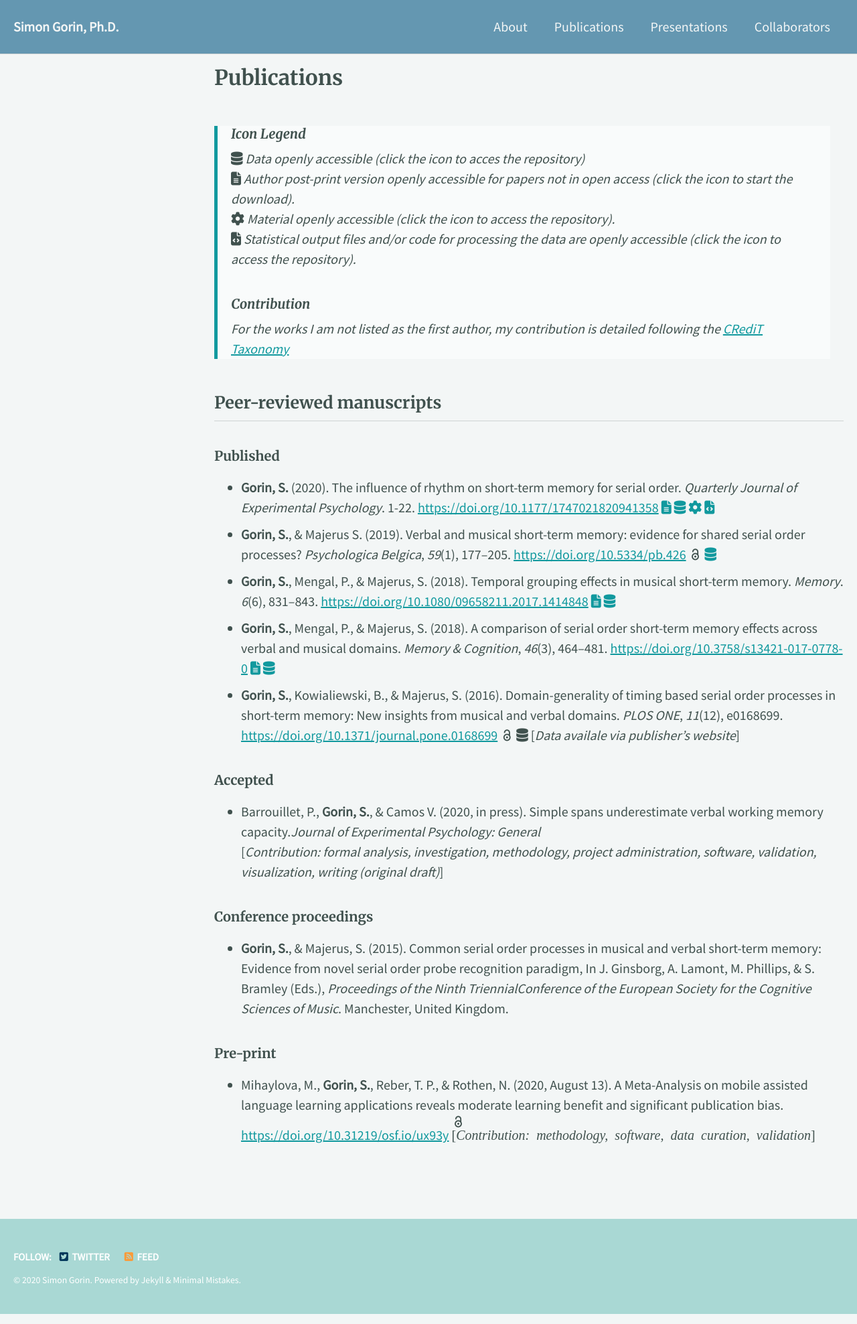
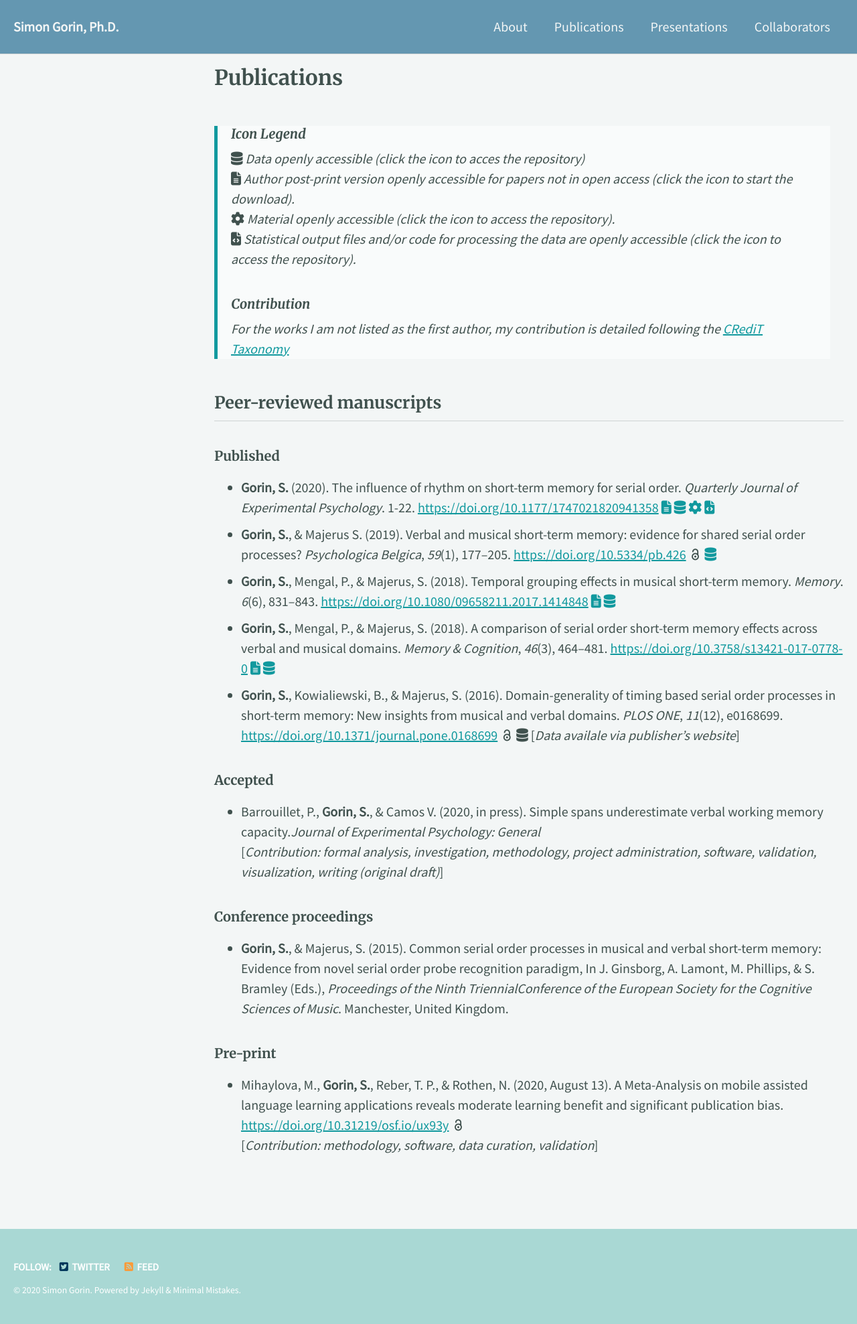
Before and after one commit to gorinsimon/gorinsimon.github.io, a Jekyll site: the page built from _pages/publications.md, in a window 1280 px wide. Shown: the whole page at 67% size. Built offline with Jekyll 4.4.1, drawn with Linux system fonts in a browser that asks for light colours; cached includes are drawn as plain includes; nearby versions of some CDN libraries; some web fonts are replaced.

Commit message:
reformating a Mariela's preprint

```diff
--- a/_pages/publications.md
+++ b/_pages/publications.md
@@ -32,4 +32,4 @@ classes: wide
 + **Gorin, S.**, & Majerus, S. (2015). Common serial order processes in musical and verbal short-term memory: Evidence from novel serial order probe recognition paradigm, In J. Ginsborg, A. Lamont, M. Phillips, & S. Bramley (Eds.), *Proceedings of the Ninth TriennialConference of the European Society for the Cognitive Sciences of Music*. Manchester, United Kingdom.
 
 ### Pre-print
-+ Mihaylova, M., **Gorin, S.**, Reber, T. P., & Rothen, N. (2020, August 13). A Meta-Analysis on mobile assisted language learning applications reveals moderate learning benefit and significant publication bias. [https://doi.org/10.31219/osf.io/ux93y](https://doi.org/10.31219/osf.io/ux93y) <i class="ai ai-open-access"><br/>\[*Contribution: methodology, software, data curation, validation*\]
++ Mihaylova, M., **Gorin, S.**, Reber, T. P., & Rothen, N. (2020, August 13). A Meta-Analysis on mobile assisted language learning applications reveals moderate learning benefit and significant publication bias. [https://doi.org/10.31219/osf.io/ux93y](https://doi.org/10.31219/osf.io/ux93y) <i class="ai ai-open-access"></i> <br/> \[*Contribution: methodology, software, data curation, validation*\]
```
